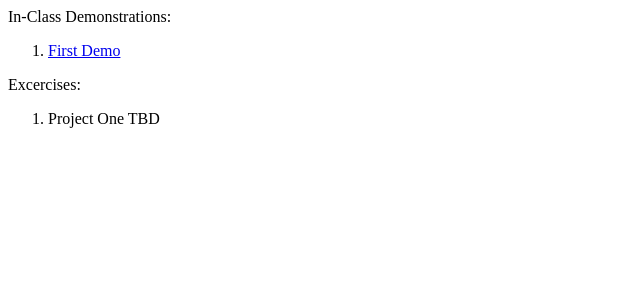
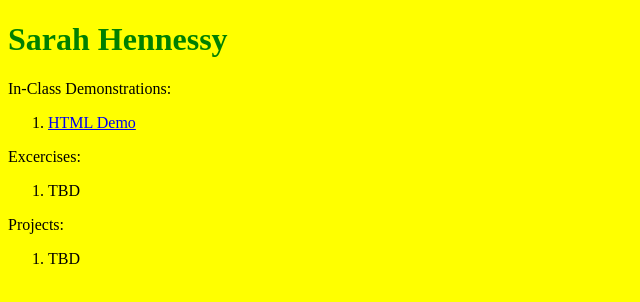
Before and after one commit to SarahHennessy17/webf2018_SarahHennessy, a plain HTML site: page index.html in a window 1280 px wide. Shown: the whole page, without its empty margins (0-640 px from the left). Drawn offline with Linux system fonts and the light colour scheme.

Commit message:
Adding Annoying colors

```diff
--- a/index.html
+++ b/index.html
@@ -3,16 +3,36 @@
 <head>
 	<title>Sarah Hennessy</title>
 </head>
+
+	<style type="text/css">
+
+	body {
+		background-color: yellow;
+	}
+
+	h1 {
+		color: green;
+	}
+
+	</style>
+
 <body>
+
+<h1>Sarah Hennessy</h1>
 
 In-Class Demonstrations:
 <ol>
-	<li><a href="/demonstration_1">First Demo</a></li>
+	<li><a href="demonstration_1/index.html">HTML Demo</a></li>
 </ol>
 
 Excercises:
 <ol>
-	<li> Project One TBD</li>
+	<li>TBD</li>
+</ol>
+
+Projects:
+<ol>
+	<li>TBD</li>
 </ol>
 
 
```
